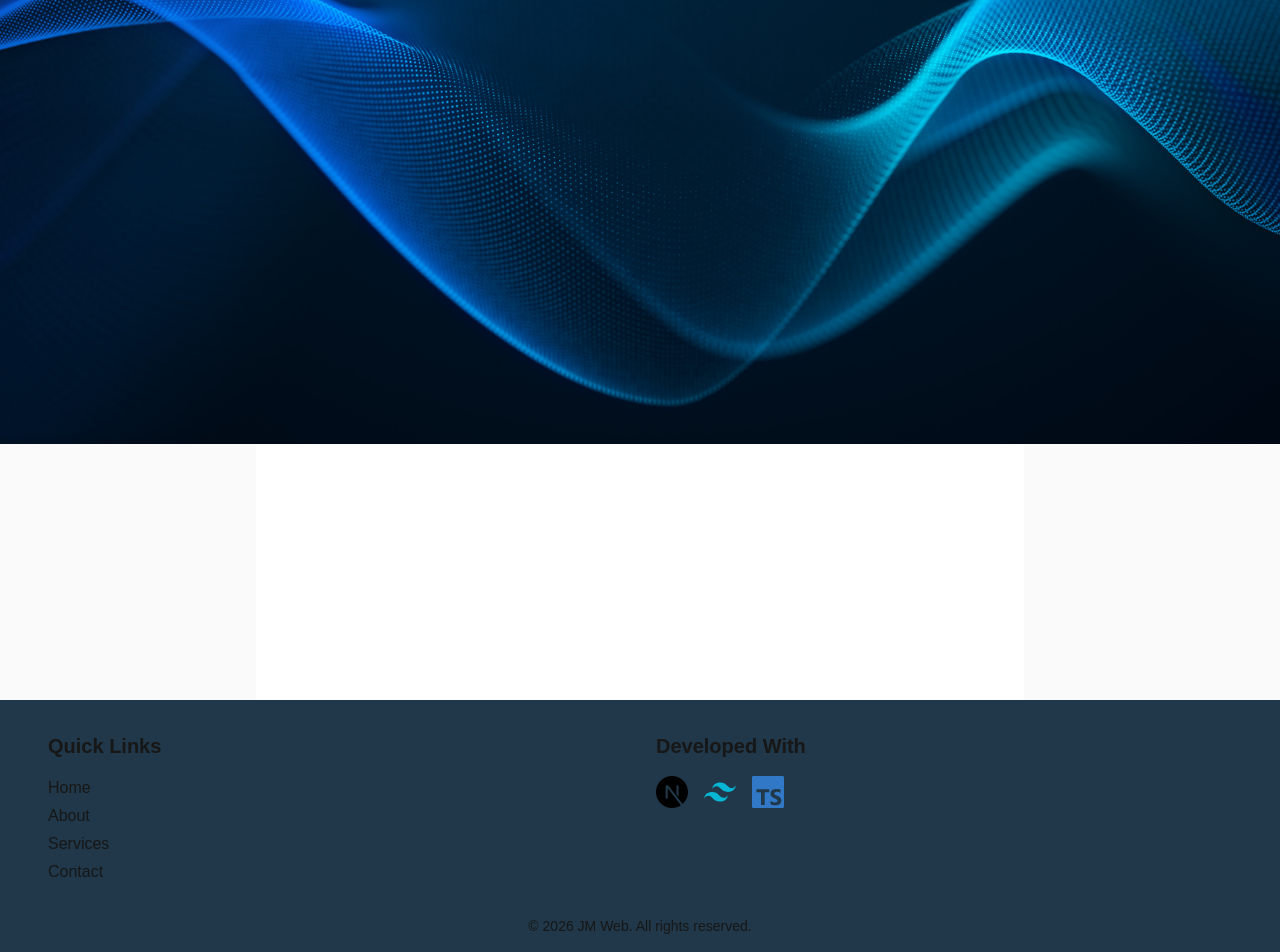
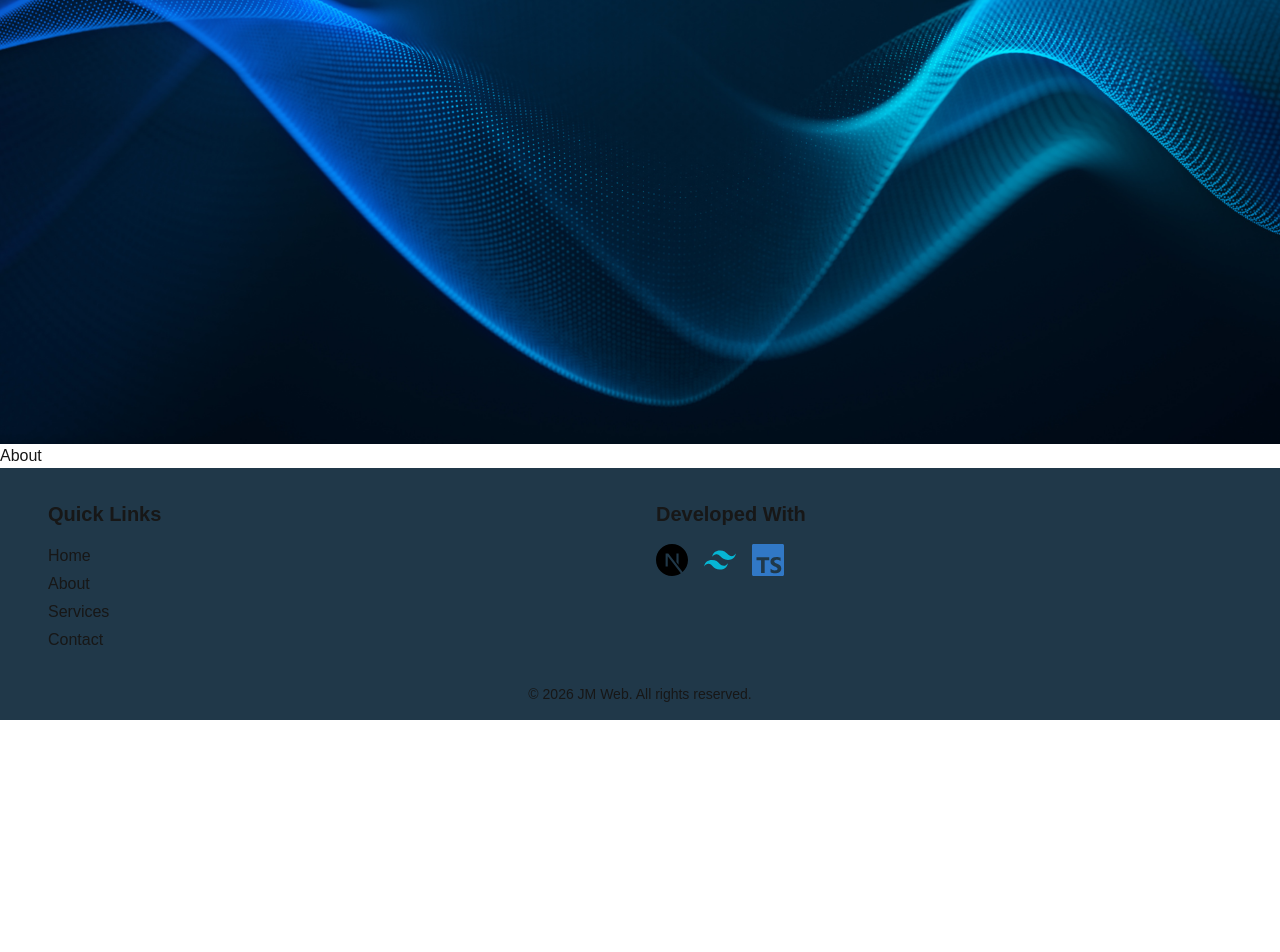
Before and after one commit to JackM510/Next.js-JMWEB, a Next.js app: page / in a window 1280 px wide. Shown: the part 356-1308 px from the top of the page. After the commit the page ends 1076 px from the top, so only its background shows below. Built offline with nearby package versions, Linux system fonts and the light colour scheme.

Commit message:
added starting template for the about section

```diff
--- /dev/null
+++ b/src/app/components/AboutSection.tsx
@@ -0,0 +1,7 @@
+export default function Hero() {
+    return (
+        <div id="about" className="content-container">
+            <h1>About</h1>
+        </div>
+    );
+}
--- a/src/app/globals.css
+++ b/src/app/globals.css
@@ -1,11 +1,13 @@
 @import "tailwindcss";
 
 
-@layer utilities {
-  .site-padding {
-    @apply w-full px-4 md:px-8 lg:px-12;
+  @layer utilities {
+    .site-padding {
+      @apply w-full px-4 md:px-8 lg:px-12;
+    }
   }
-}
+
+
 
 :root {
   --dark-azure: #203849;
--- a/src/app/page.tsx
+++ b/src/app/page.tsx
@@ -1,21 +1,13 @@
 import Image from "next/image";
 
 import Hero from "./components/Hero";
+import AboutSection from "./components/AboutSection";
 
 export default function Home() {
   return (
-
-
-
-
-    <div className="flex flex-col flex-1 items-center justify-center bg-zinc-50 font-sans dark:bg-black">
-
+    <main>
       <Hero />
-
-
-      <main className="flex flex-1 w-full max-w-3xl flex-col items-center justify-between py-32 px-16 bg-white dark:bg-black sm:items-start">
-
-      </main>
-    </div>
+      <AboutSection/>
+    </main>
   );
 }
```
